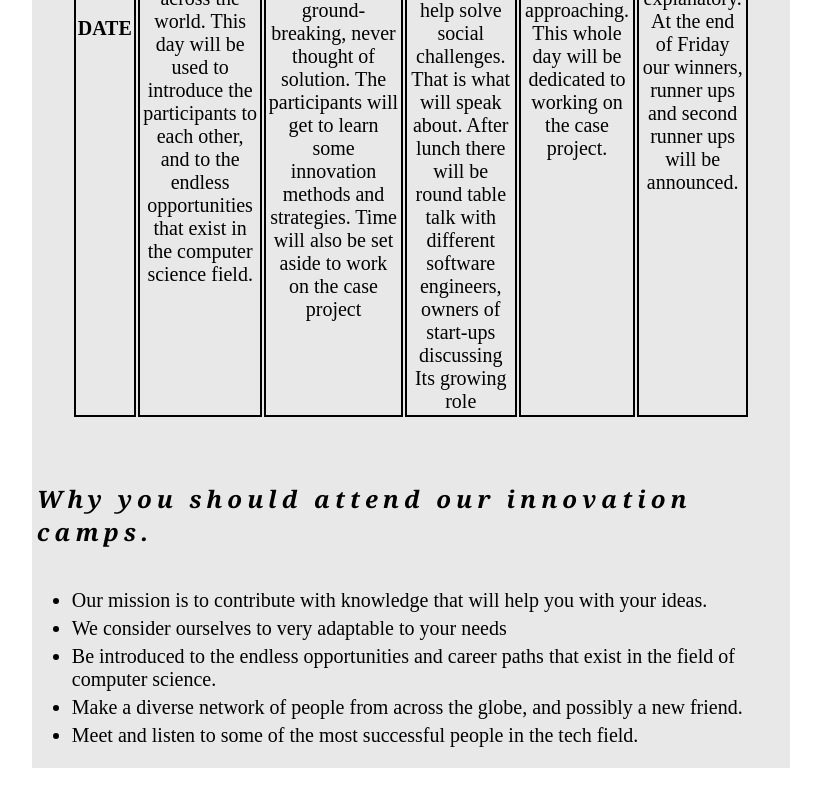
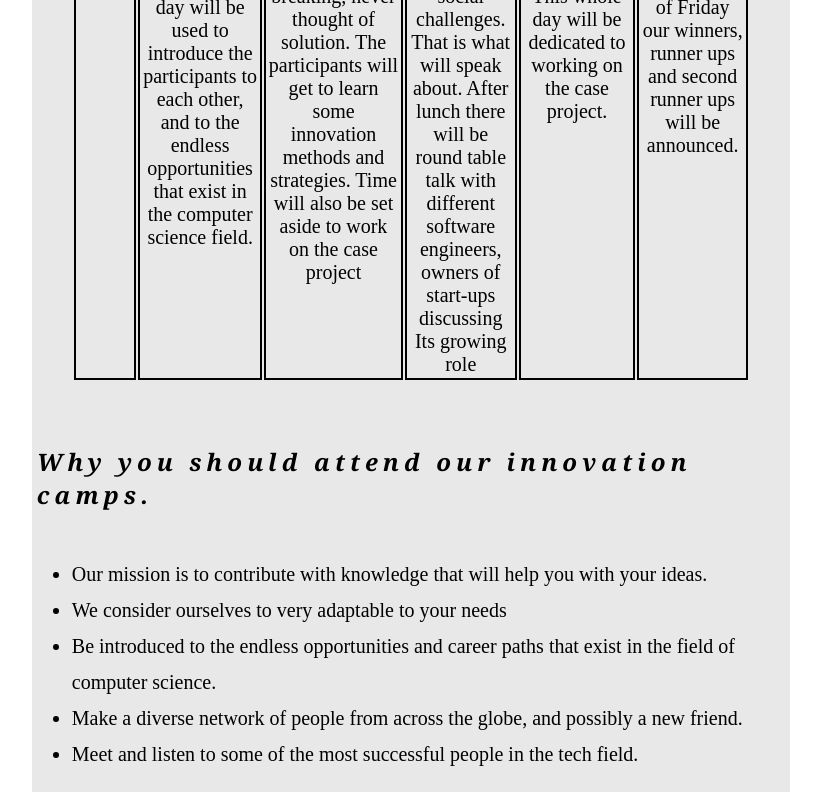
Before and after one commit to aliha3105/Make_it_responsive, a plain HTML site: page schedule.html in a window 1280 px wide. Shown: the part 1007-1807 px from the top of the page, without its empty margins (229-1050 px from the left). Before the commit the page ends 1783 px from the top, so only its background shows below. Drawn offline with Linux system fonts and the light colour scheme.

Commit message:
Update schedule.html

```diff
--- a/schedule.html
+++ b/schedule.html
@@ -34,6 +34,7 @@
         }
         .ul_menu {
             list-style-type: none;
+            margin: 0;
             padding: 0;
             width: 100%;
             overflow: hidden;
@@ -53,10 +54,10 @@
 
 
             }
-            li{
+        .down_li{
 
                 font-size: 20px;
-                padding-bottom: 5px;
+                line-height: 1.8;
             }
         .a_menu:hover{
             background:dimgray;
@@ -187,6 +188,7 @@
     </div>
     <h2 style="letter-spacing: 5px; font-family: Cambria, Cochin, Georgia, Times, 'Times New Roman', serif;" >Why you should attend our innovation camps. </h2>
 
+    <div class="down_li">
     <ul>
     <li> Our mission is to contribute with knowledge that will help you with your ideas. </li>
     <li> We consider ourselves to very adaptable to your needs </li>
```
